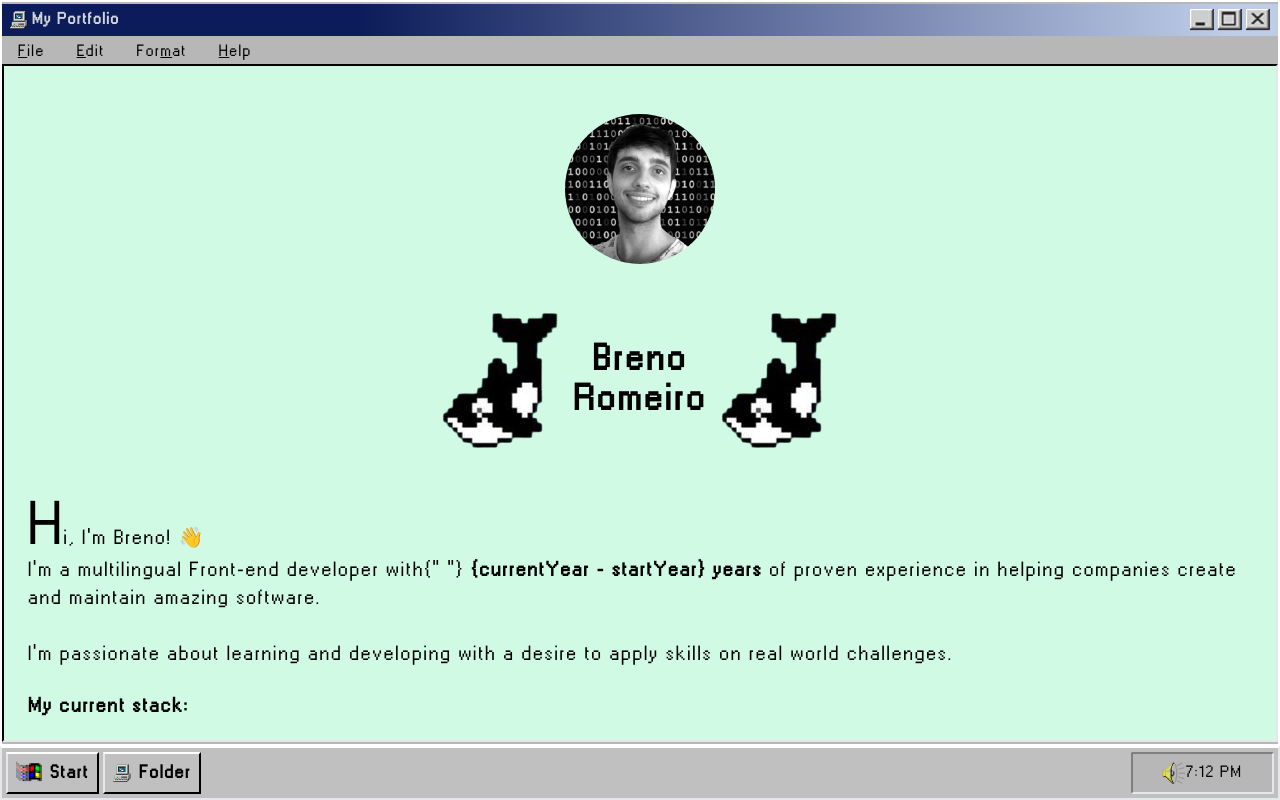
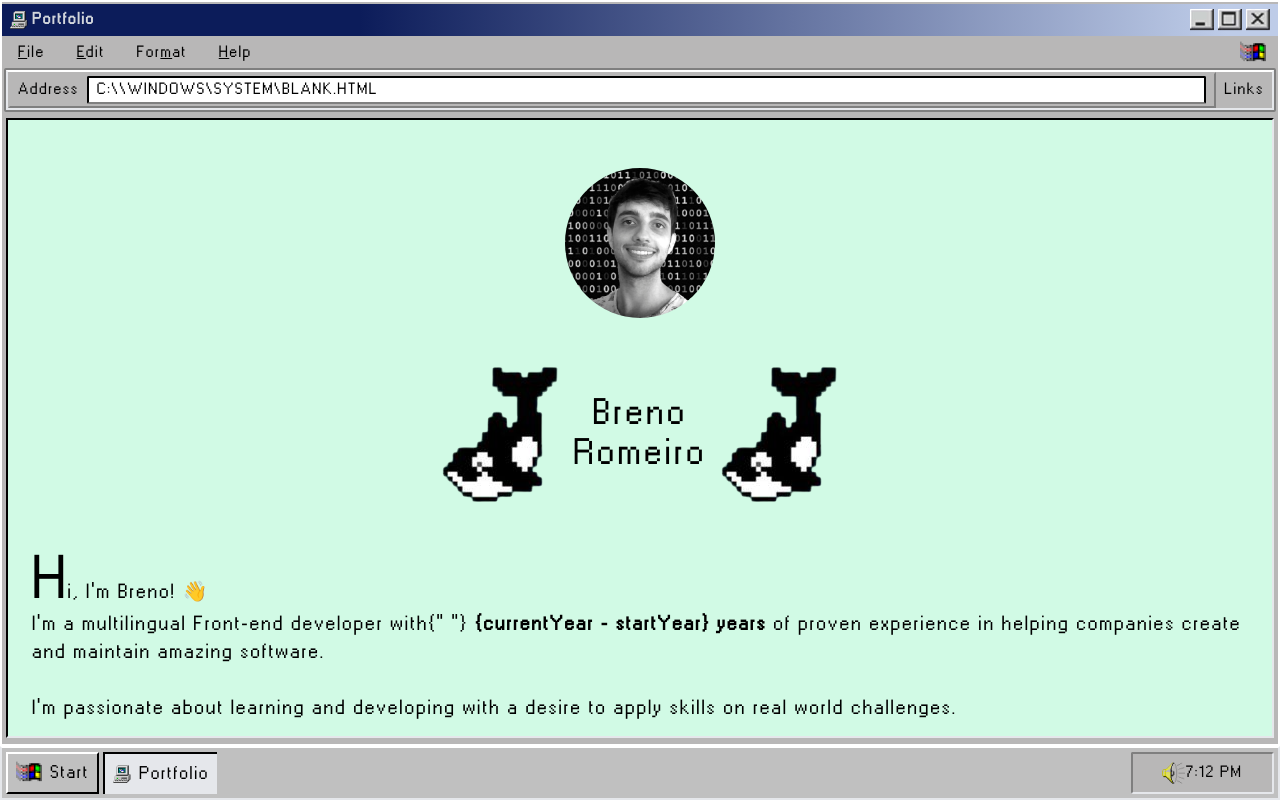
Before and after one commit to obrenoco/portfolio-95-js, a website: page index.html in a window 1280 px wide. Drawn offline with nearby package versions, Linux system fonts and the light colour scheme.

Commit message:
add style to header

```diff
--- a/index.html
+++ b/index.html
@@ -15,7 +15,7 @@
       <header class="flex justify-between px-2 py-1">
         <div class="flex items-center gap-1">
           <img src="./assets/icons/my-computer.png" alt="" />
-          <h2 class="text-gray-300 font-bold">My Portfolio</h2>
+          <h2 class="text-gray-300 font-bold">Portfolio</h2>
         </div>
         <ul class="list-none flex items-center gap-1">
           <li class="flex">
@@ -35,7 +35,7 @@
           </li>
         </ul>
       </header>
-      <div>
+      <div class="flex justify-between items-center">
         <ul class="flex">
           <li
             class="leading-none py-1 pt-2 px-4 hover:bg-blue-500 hover:text-white transition-colors"
@@ -58,10 +58,39 @@
             <u>H</u>elp
           </li>
         </ul>
+        <img src="./assets/icons/windows-icon.png" alt="" class="mr-3 mt-1" />
+      </div>
+
+      <div class="border-solid border-2 border-gray-dark m-0.5 rounded-sm">
+        <section
+          class="flex justify-between border-solid border-2 border-t-white [&>*]:px-2"
+        >
+          <div
+            class="flex gap-2 w-full border-solid border-2 border-r-gray-dark border-b-gray-dark border-t-transparent border-l-transparent"
+          >
+            <div class="flex gap-1">
+              <!-- <div
+                class="flex [&>*]:h-full [&>*]:w-1 [&>*]:bg-gray [&>*]:border-solid [&>*]:border-1 [&>*]:border-r-gray"
+              >
+                <div class=""></div>
+                <div class=""></div>
+              </div> -->
+              <p class="self-center">Address</p>
+            </div>
+            <div
+              class="bg-white w-full rounded-sm border-search px-2 flex items-center my-0.5"
+            >
+              <p>C:\\WINDOWS\SYSTEM\BLANK.HTML</p>
+            </div>
+          </div>
+          <div class="self-center">
+            <p>Links</p>
+          </div>
+        </section>
       </div>
 
       <section
-        class="flex flex-col gap-10 text-xl items-center bg-emerald-100 overflow-auto overflow-x-hidden h-full border-l-black border-t-black border-2 p-2"
+        class="flex flex-col gap-10 text-xl items-center bg-emerald-100 overflow-auto overflow-x-hidden h-full border-l-black border-t-black border-2 p-2 m-1"
       >
         <img
           src="./assets/images/profile.png"
@@ -73,7 +102,7 @@
           <img
             src="./assets/icons/orca.png"
             alt=""
-            class="{`${orcaSize}"
+            class="min-w-[80px]"
             -scale-x-[1]`}
           />
           <h1
@@ -82,7 +111,7 @@
             <span>Breno</span>
             <span>Romeiro</span>
           </h1>
-          <img src="./assets/icons/orca.png" alt="" class="{orcaSize}" />
+          <img src="./assets/icons/orca.png" alt="" class="min-w-[80px]" />
         </div>
         <div class="flex flex-col gap-4 px-4 w-full">
           <p class="first-letter:text-6xl first-letter:font-">
@@ -120,15 +149,19 @@
       class="flex justify-between items-center fixed bottom-0 bg-gray-light border-t-white border-2 w-full text-black p-1 h-[54px]"
     >
       <div
-        class="flex items-center w-full h-full gap-1 text-lg [&>*]:font-bold [&>*]:h-full [&>*]:flex [&>*]:items-center [&>*]:gap-2 [&>*]:border-solid [&>*]:border-2 [&>*]:border-t-white [&>*]:border-r-black [&>*]:border-b-black [&>*]:px-2"
+        class="flex items-center w-full h-full gap-1 text-lg [&>*]:font-bold [&>*]:h-full [&>*]:flex [&>*]:items-center [&>*]:gap-2 [&>*]:px-2"
       >
-        <button class="" alt="Windows button" text="Start">
+        <button class="border-btn" alt="Windows button" text="Start">
           <img src="./assets/icons/windows-icon.png" alt="" />
           <span>Start</span>
         </button>
-        <button class="" alt="Folder window" text="Folder">
+        <button
+          class="border-btn--clicked bg-gray-200"
+          alt="Folder window"
+          text="Folder"
+        >
           <img src="./assets/icons/my-computer.png" alt="" />
-          <span> Folder </span>
+          <span>Portfolio</span>
         </button>
       </div>
       <div
--- a/style.css
+++ b/style.css
@@ -1,7 +1,4 @@
 @import "./src/input.css";
-@tailwind base;
-@tailwind components;
-@tailwind utilities;
 
 @font-face {
   font-family: windowsRegular;
@@ -11,6 +8,7 @@
 * {
   font-family: windowsRegular;
   letter-spacing: 0.2ch;
+  font-weight: 400;
 }
 
 html,
@@ -25,3 +23,22 @@ header {
     rgba(190, 204, 232, 1) 96%
   );
 }
+
+.border-btn {
+  border-top: solid 2px white;
+  border-right: solid 2px black;
+  border-bottom: solid 2px black;
+  border-left: solid 2px white;
+}
+
+.border-btn--clicked {
+  border-top: solid 2px black;
+  border-left: solid 2px black;
+}
+
+.border-search {
+  border-top: solid 2px black;
+  border-right: solid 2px black;
+  border-bottom: solid 2px gray;
+  border-left: solid 2px black;
+}
--- a/tailwind.config.js
+++ b/tailwind.config.js
@@ -6,6 +6,9 @@ module.exports = {
         gray: { DEFAULT: "#b8b7b7", dark: "#7f7f7f", light: "#C0C0C0" },
         "blue-windows": "#017d7d",
       },
+      borderWidth: {
+        1: "1px;",
+      },
     },
   },
   plugins: [],
```
Also changed, not shown: dist/output.css.
